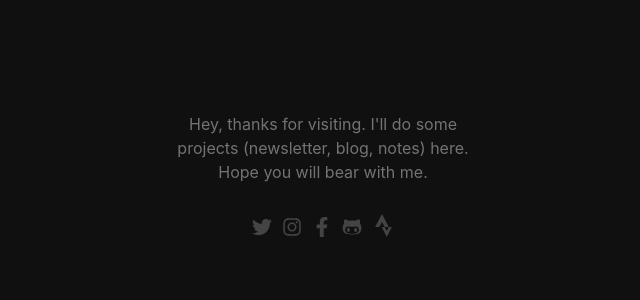
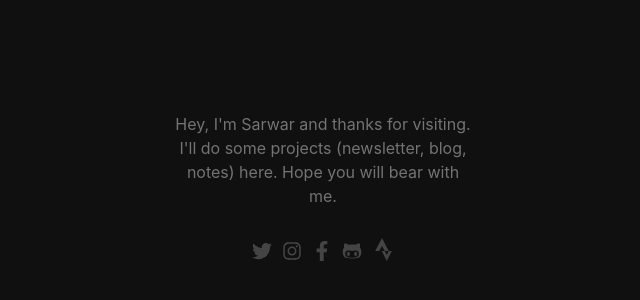
Before and after one commit to heysarwar/heysarwar, a plain HTML site: page index.html in a window 1280 px wide. Shown: the part 188-488 px from the top of the page, without its empty margins (317-957 px from the left). Drawn offline with Linux system fonts and the light colour scheme.

Commit message:
Update copy

```diff
--- a/index.html
+++ b/index.html
@@ -22,7 +22,7 @@
     <main class="main">
       <div class="content">
         <p>
-          Hey, thanks for visiting. I'll do some projects (newsletter, blog, notes) here. Hope you will bear with me.
+          Hey, I'm Sarwar and thanks for visiting. I'll do some projects (newsletter, blog, notes) here. Hope you will bear with me.
         </p>
       </div>
       <!--/CONTENT-->
```
